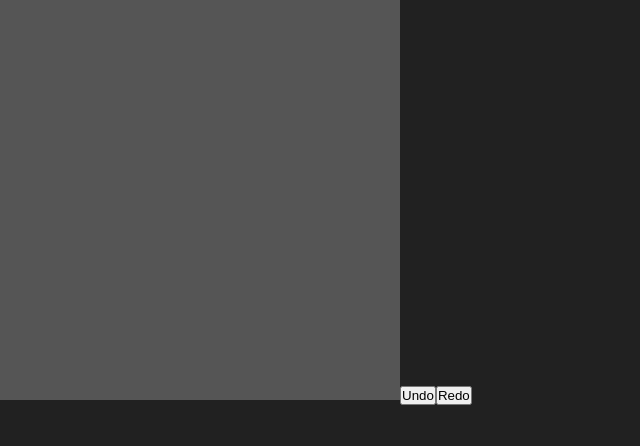
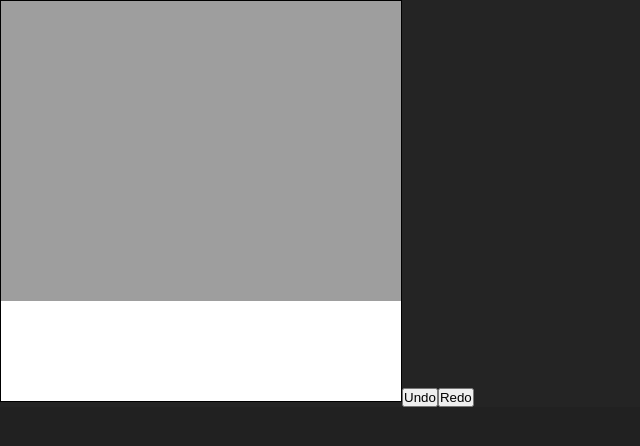
Before and after one commit to Shoozle/React-Story-Creator, a React (Create React App) app: page / in a window 1280 px wide. Shown: the top 446 px of the page, without its empty margins (0-640 px from the left). Built offline with nearby package versions, Linux system fonts and the light colour scheme.

Commit message:
Undo redo for sideeffect hook

```diff
--- a/src/components/Canvas/Canvas.js
+++ b/src/components/Canvas/Canvas.js
@@ -6,10 +6,22 @@ const Canvas = (props) => {
     const canvasRef = useRef(null);
     const [painting, setPainting] = useState(false);
     const [drawings, setDrawings] = useState([]);
+    const [index, setIndex] = useState(0);
 
     useEffect(() => {
+        const canvas = canvasRef.current;
+        if (drawings.length === 0) {
+            const oldDrawings = [...drawings]
+            oldDrawings.push(canvas.toDataURL())
+            setDrawings(oldDrawings)
+        }
+        const ctx = canvas.getContext('2d');
 
-    }, [])
+        let image = new Image();
+        image.src = drawings[index];
+        image.onload = () => ctx.drawImage(image, 0, 0);
+
+    }, [index])
 
     const startPosition = () => {
         setPainting(true)
@@ -23,13 +35,14 @@ const Canvas = (props) => {
             const oldDrawings = [...drawings]
             oldDrawings.push(canvas.toDataURL())
             setDrawings(oldDrawings)
+            setIndex(index + 1);
         }
         setPainting(false);
     }
 
     const draw = (canvas, location) => {
         const ctx = canvas.getContext('2d');
-        const {x, y} = location;
+        const { x, y } = location;
 
         if (!painting) return;
 
@@ -46,12 +59,24 @@ const Canvas = (props) => {
 
     const undo = () => {
         console.log(drawings);
-
+        console.log(index);
+        if (index > 0) {
+            const canvas = canvasRef.current;
+            const ctx = canvas.getContext('2d');
+            setIndex(prevIndex => prevIndex - 1)
+            ctx.clearRect(0, 0, 400, 400);
+        }
     }
 
     const redo = () => {
+        if (index < drawings.length - 1) {
+            const canvas = canvasRef.current;
+            const ctx = canvas.getContext('2d');
+            setIndex(prevIndex => prevIndex + 1)
+            ctx.clearRect(0, 0, 400, 400);
+        }
+    }
 
-    }
 
 
     return (
@@ -63,7 +88,7 @@ const Canvas = (props) => {
                 onMouseDown={startPosition}
                 onMouseMove={e => {
                     const canvas = canvasRef.current;
-                    draw(canvas, {x: e.clientX, y: e.clientY})
+                    draw(canvas, { x: e.clientX, y: e.clientY })
                 }}
                 onMouseUp={endPosition}
                 onMouseLeave={endPosition}
--- a/src/components/Canvas/canvas.module.css
+++ b/src/components/Canvas/canvas.module.css
@@ -1,7 +1,8 @@
 .Canvas {
-
+    background-color: #242424;
 }
 
 canvas {
-    background-color: #555;
+    background-color: white;
+    border: 1px solid black;
 }
```
